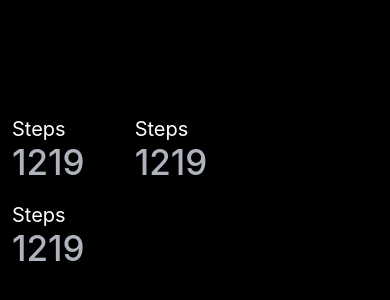
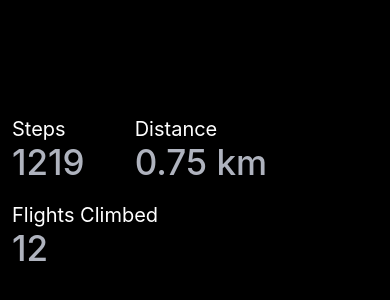
Before and after one commit to Noah-Amoo/StepCount, a React Native app in the folder StepCounter/: screen / in a window 390 px wide. Shown: the part 238-538 px from the top of the page. Built offline with nearby package versions, Linux system fonts and the light colour scheme.

Commit message:
Defined properties for the value function/component

```diff
--- a/StepCounter/App.tsx
+++ b/StepCounter/App.tsx
@@ -1,11 +1,11 @@
 import { StatusBar } from 'expo-status-bar';
 import { StyleSheet, Text, View } from 'react-native';
 
-const Value = () => {
+const Value = ({label, value}) => {
   return (
     <View style={styles.valueContainer}>
-      <Text style={styles.label}>Steps</Text>
-      <Text style={styles.value}>1219</Text>
+      <Text style={styles.label}>{label}</Text>
+      <Text style={styles.value}>{value}</Text>
     </View>
   );
 }
@@ -24,15 +24,15 @@ export default function App() {
           <Text style={styles.label}>Distance</Text>
           <Text style={styles.value}>8.75 km</Text>
         </View> */}
-        <Value />
-        <Value />
+        <Value label = "Steps" value = "1219" />
+        <Value label = "Distance" value = "0.75 km" />
       </View>
 
       {/* <View style={styles.valueContainer}>
         <Text style={styles.label}>Flights Climbed</Text>
         <Text style={styles.value}>0.75 km</Text>
       </View> */}
-      <Value />
+      <Value label = "Flights Climbed" value = "12" />
 
       <StatusBar style="auto" />
     </View>
```
